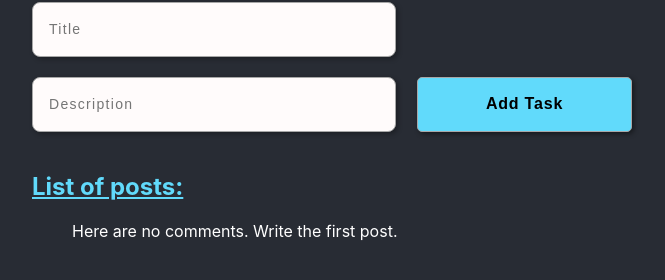
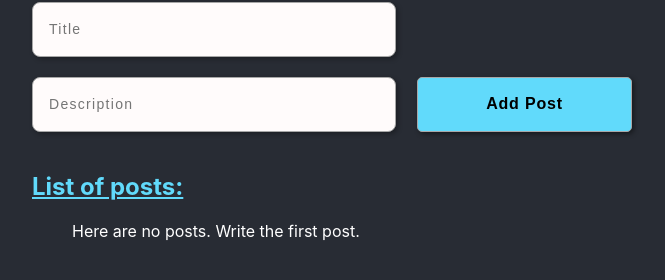
Before and after one commit to KonstHardy/react_component__todo-app, a React (Create React App) app: page / in a window 1280 px wide. Shown: the part 246-526 px from the top of the page, without its empty margins (308-973 px from the left). Built offline with nearby package versions, Linux system fonts and the light colour scheme.

Commit message:
[fix] text

```diff
--- a/src/components/BtnSubmit/BtnSubmit.js
+++ b/src/components/BtnSubmit/BtnSubmit.js
@@ -6,7 +6,7 @@ class BtnSubmit extends Component {
   render() {
     return (
       <button className={styles.btn__submit} type="submit">
-        Add Task
+        Add Post
       </button>
     );
   }
--- a/src/components/Posts/Posts.js
+++ b/src/components/Posts/Posts.js
@@ -25,7 +25,7 @@ class Posts extends Component {
             })
           ) : (
             <p className={styles.emptyPostsList}>
-              Here are no comments. Write the first post.
+              Here are no posts. Write the first post.
             </p>
           )}
         </ul>
```
